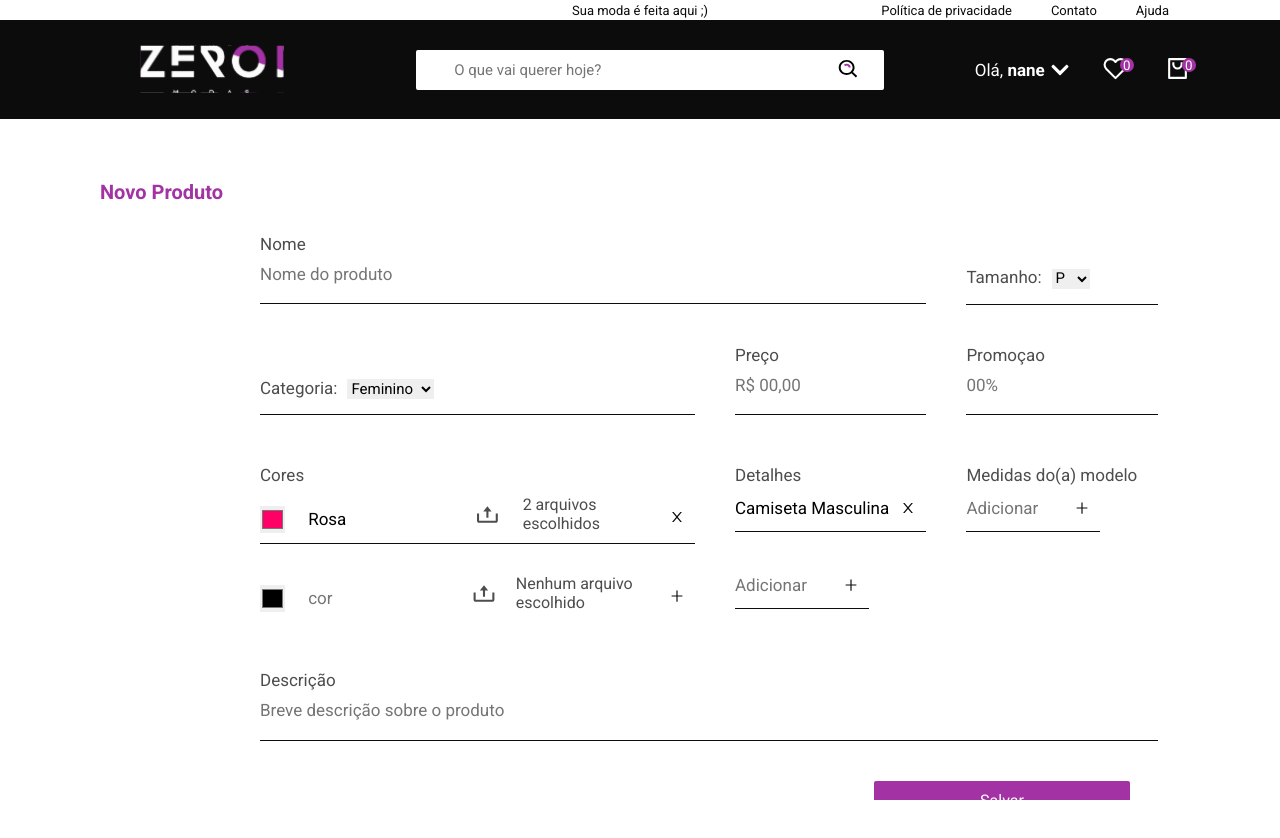
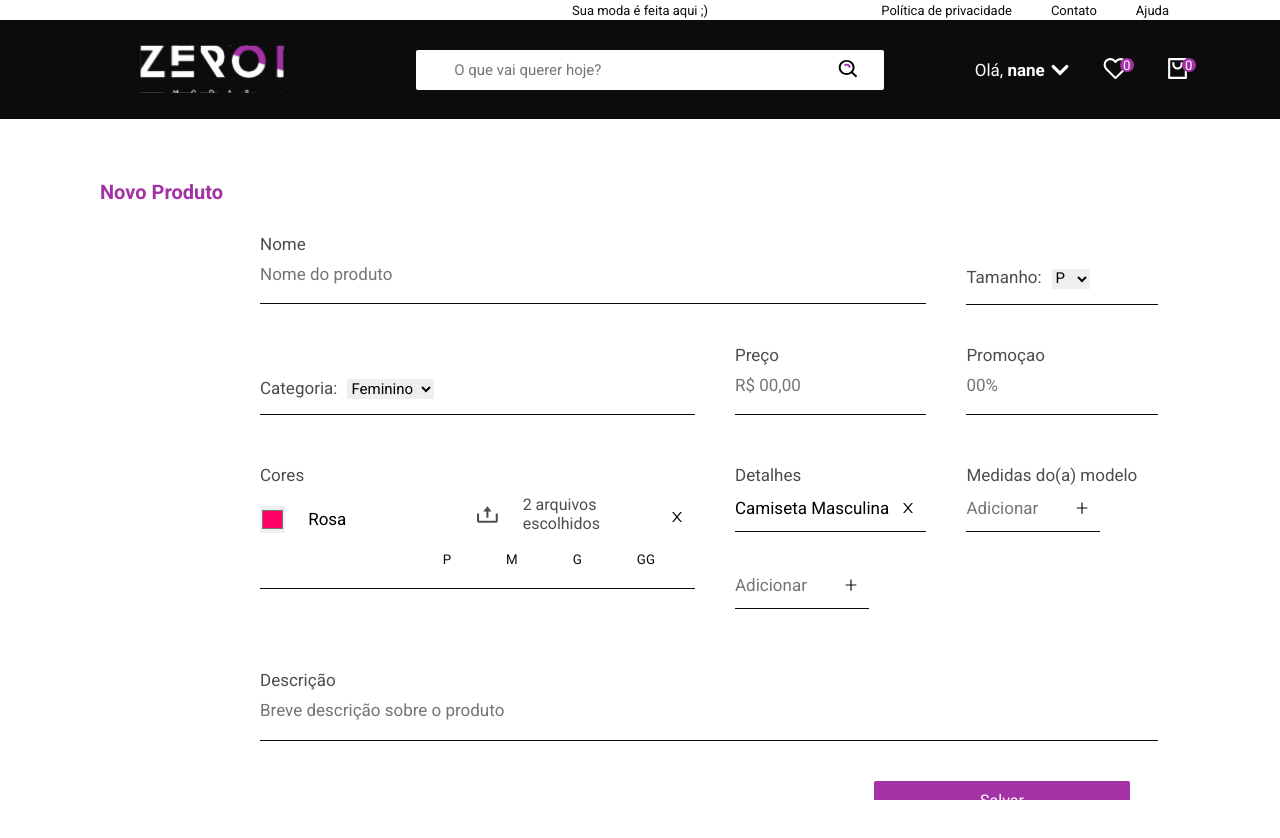
Before and after one commit to rayaneacacio/Zer01_Modas, a React (Vite) app in the folder zer01modas-frontend/: page /new in a window 1280 px wide. Shown: the top 838 px of the page. Built offline with nearby package versions, Linux system fonts and the light colour scheme; some icons are missing.

Commit message:
alteracao no componente changeColor

```diff
--- a/zer01modas-frontend/src/components/ChangeColor/index.jsx
+++ b/zer01modas-frontend/src/components/ChangeColor/index.jsx
@@ -28,6 +28,13 @@ export function ChangeColor({ $newColor, color, nameColor, images, ...rest }) {
             <input type="file" name="" id="input-newImage" accept="image/*" multiple />
           </label>
 
+          <div className="size">
+            <button> P </button>
+            <button> M </button>
+            <button> G </button>
+            <button> GG </button>
+          </div>
+
           <Button icon={ <AiOutlinePlus /> } />
         </div>
 
@@ -44,6 +51,13 @@ export function ChangeColor({ $newColor, color, nameColor, images, ...rest }) {
             <input type="file" name="" id="input-image" accept="image/*" multiple />
           </label>
 
+          <div className="size">
+            <button> P </button>
+            <button> M </button>
+            <button> G </button>
+            <button> GG </button>
+          </div>
+
           <Button icon={ <AiOutlineClose /> } />
         </div>
       }
--- a/zer01modas-frontend/src/components/ChangeColor/style.js
+++ b/zer01modas-frontend/src/components/ChangeColor/style.js
@@ -8,7 +8,10 @@ export const Container = styled.div`
     align-items: center;
     gap: 1rem;
 
+    padding-bottom: 4.5rem;
     border-bottom: 1px solid ${({ theme }) => theme.COLORS.BLACK};
+
+    position: relative;
 
     label {
       font-size: 1.6rem;
@@ -19,13 +22,14 @@ export const Container = styled.div`
       cursor: pointer;
     }
 
-    > label, > label > svg {
+    label, > label > svg {
       color: ${({ theme }) => theme.COLORS.GRAY_700};
       width: 40%;
     }
   }
 
-  > div > input {
+  input {
+    font-size: 1.6rem;
     width: 30%;
   }
 
@@ -38,13 +42,39 @@ export const Container = styled.div`
     display: none;
   }
 
-  > div > button {
+  button {
     padding-bottom: 1rem;
+  }
+
+  .size {
+    width: 100%;
+    font-size: 1.6rem;
+    position: absolute;
+    padding-right: 2rem;
+    bottom: 2rem;
+
+    display: flex;
+    justify-content: flex-end;
+    gap: 1rem;
+
+    button {
+      background: ${({ theme }) => theme.COLORS.GRAY_200};
+      color: ${({ theme }) => theme.COLORS.BLACK};
+      padding: 1px 13px;
+    }
   }
 
   @media(min-width: 1000px) {
     label, input {
       font-size: 1.7rem;
     }
+
+    .size {
+      gap: 1.5rem;
+
+      button {
+        padding: 1px 20px;
+      }
+    }
   }
 `;
```
